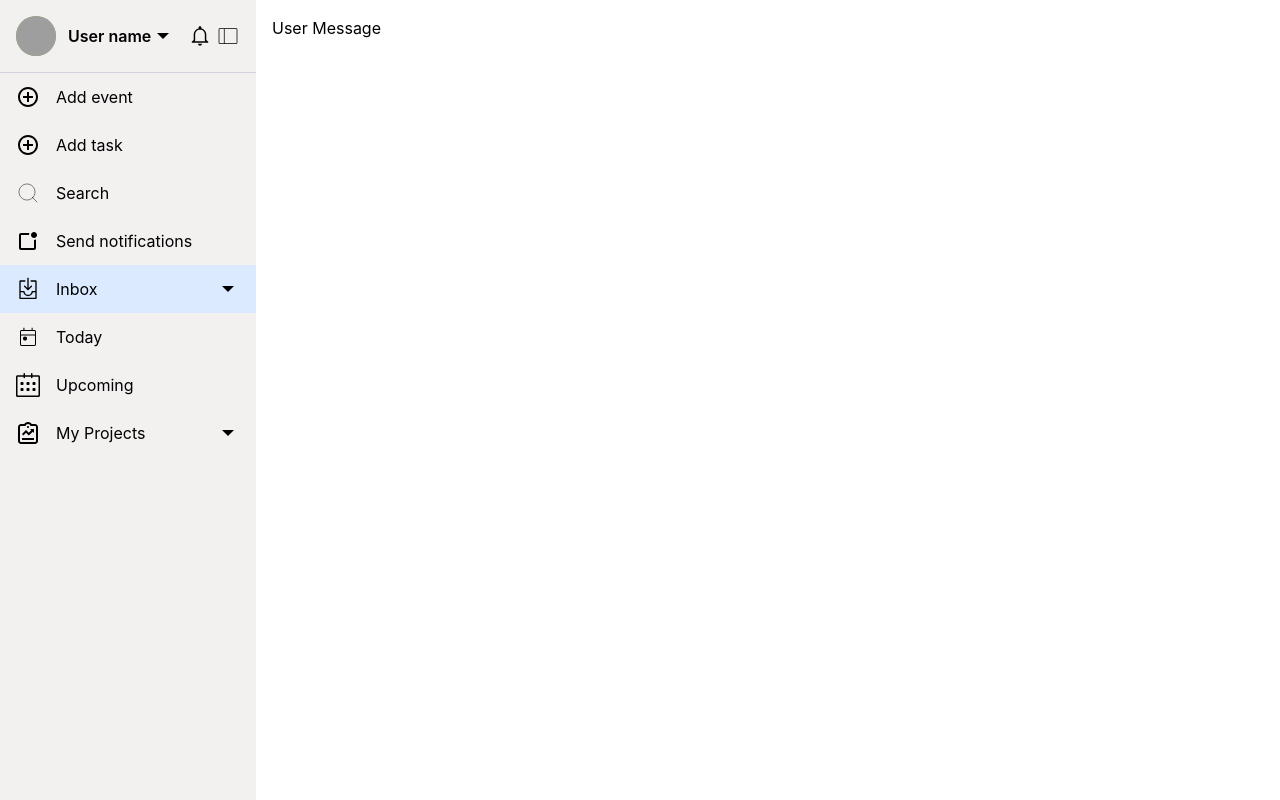
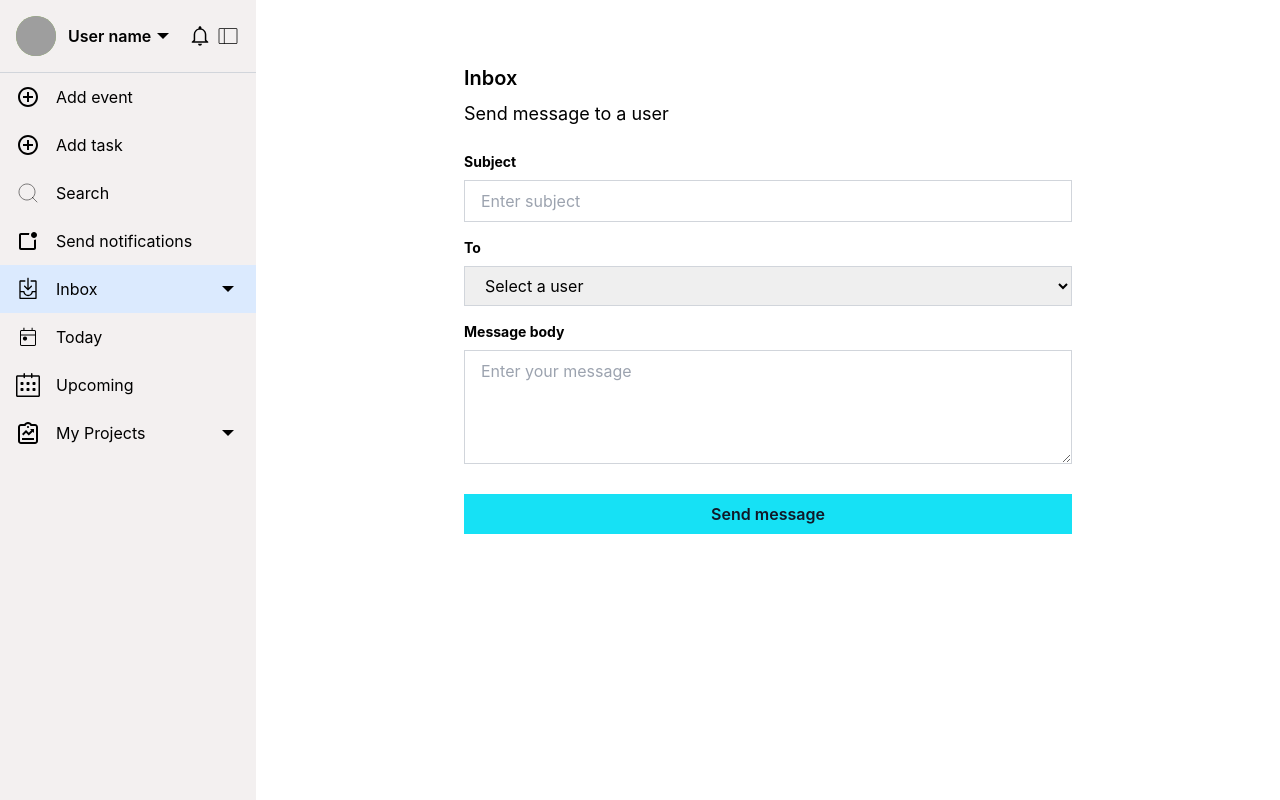
Before and after one commit to kingieX/timeless-event, a React (Vite) app: page /dashboard/inbox/user-messages in a window 1280 px wide. Built offline with nearby package versions, Linux system fonts and the light colour scheme; grey boxes are pictures that could not be loaded.

Commit message:
new update: completed all features for the add user message page

```diff
--- a/src/pages/sidebarMenuPages/inbox/UserMessage.jsx
+++ b/src/pages/sidebarMenuPages/inbox/UserMessage.jsx
@@ -1,7 +1,97 @@
-// import React from 'react'
+import React, { useState } from 'react';
 
 const UserMessage = () => {
-  return <div>User Message</div>;
+  const [subject, setSubject] = useState('');
+  const [recipient, setRecipient] = useState('');
+  const [messageBody, setMessageBody] = useState('');
+
+  // Temporary custom data for users
+  const users = [
+    { id: 1, name: 'User One' },
+    { id: 2, name: 'User Two' },
+    { id: 3, name: 'User Three' },
+  ];
+
+  const handleSendMessage = () => {
+    // Implement logic for sending a message
+    console.log('Message Sent', { subject, recipient, messageBody });
+  };
+
+  return (
+    <div className="mt-12 mx-2 lg:mx-24 lg:px-24">
+      <h2 className="text-xl font-semibold mb-2">Inbox</h2>
+      <h3 className="text-lg mb-6">Send message to a user</h3>
+      <form className="flex flex-col">
+        <div className="mb-4">
+          <label
+            className="block text-gray-700 text-sm font-bold mb-2"
+            htmlFor="subject"
+          >
+            Subject
+          </label>
+          <input
+            id="subject"
+            type="text"
+            className="w-full px-4 py-2 border border-gray focus:outline-none focus:border-primary"
+            value={subject}
+            onChange={e => setSubject(e.target.value)}
+            placeholder="Enter subject"
+          />
+        </div>
+
+        <div className="mb-4">
+          <label
+            className="block text-gray-700 text-sm font-bold mb-2"
+            htmlFor="recipient"
+          >
+            To
+          </label>
+          <select
+            id="recipient"
+            className="w-full px-4 py-2 border border-gray focus:outline-none focus:border-primary"
+            value={recipient}
+            onChange={e => setRecipient(e.target.value)}
+          >
+            <option value="" disabled>
+              Select a user
+            </option>
+            {users.map(user => (
+              <option key={user.id} value={user.name}>
+                {user.name}
+              </option>
+            ))}
+          </select>
+        </div>
+
+        <div className="mb-6">
+          <label
+            className="block text-gray-700 text-sm font-bold mb-2"
+            htmlFor="messageBody"
+          >
+            Message body
+          </label>
+          <textarea
+            id="messageBody"
+            className="w-full px-4 py-2 border border-gray focus:outline-none focus:border-primary"
+            value={messageBody}
+            onChange={e => setMessageBody(e.target.value)}
+            placeholder="Enter your message"
+            rows="4"
+          ></textarea>
+        </div>
+
+        <div className="flex justify-center">
+          <button
+            type="button"
+            className="w-full bg-primary text-black font-semibold py-2 px-4 hover:bg-transparent hover:border hover:border-primary hover:text-primary transition duration-300"
+            onClick={handleSendMessage}
+          >
+            Send message
+          </button>
+        </div>
+      </form>
+    </div>
+  );
 };
 
 export default UserMessage;
```
